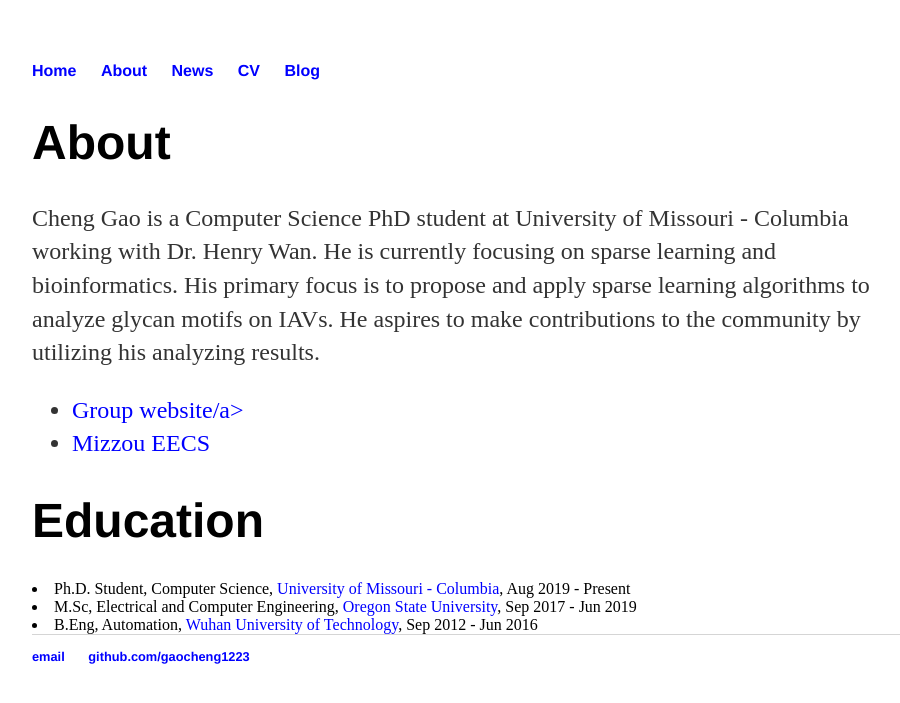
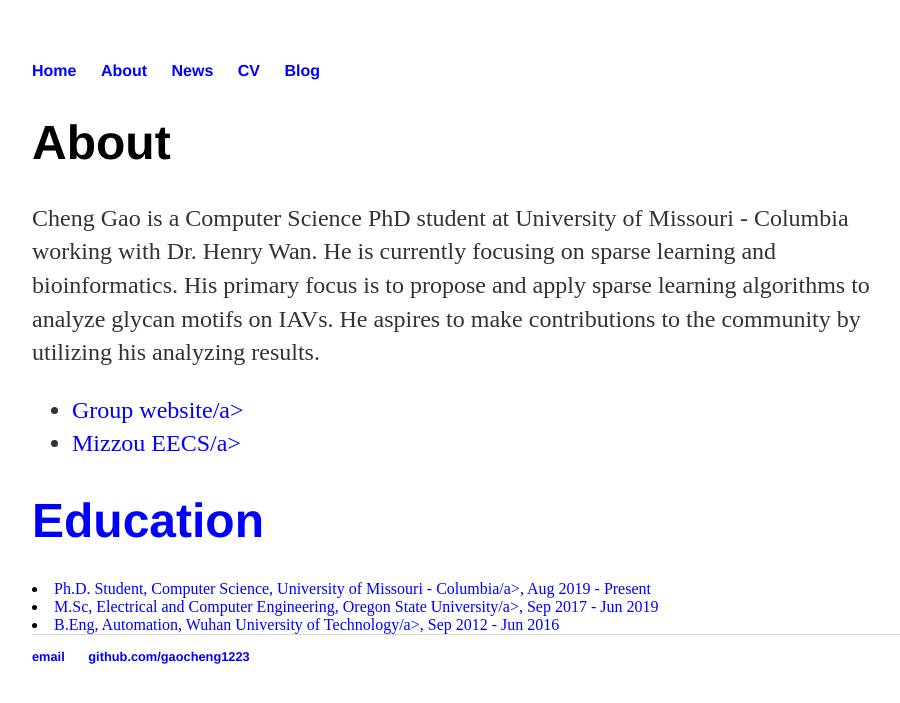
Before and after one commit to gaocheng1994/gaocheng1223.github.io, a Jekyll site: the page built from about/index.html, in a window 1280 px wide. Shown: the top 703 px of the page, without its empty margins (160-1060 px from the left). Built offline with Jekyll 4.4.1, drawn with Linux system fonts in a browser that asks for light colours; part of the change alters nothing that is shown.

```diff
--- a/about/index.html
+++ b/about/index.html
@@ -9,13 +9,13 @@ title: About Cheng Gao
 
 			<ul class="contacts">
 				<li><a href="https://sysbio.missouri.edu"<u>Group website</u>/a></li>
-				<li><a href="https://engineering.missouri.edu/academics/eecs">Mizzou EECS</a></li>
+				<li><a href="https://engineering.missouri.edu/academics/eecs"<u>Mizzou EECS</u>/a></li>
 				</ul>
 		</div>
 
 		<div class="education">
 			<h1>Education</h1>
-			<li> Ph.D. Student, Computer Science, <a href="https://missouri.edu">University of Missouri - Columbia</a>, Aug 2019 - Present </li>
-			<li> M.Sc, Electrical and Computer Engineering, <a href="https://oregonstate.edu">Oregon State University</a>, Sep 2017 - Jun 2019 </li>
-			<li> B.Eng, Automation, <a href="https://whut.edu.cn">Wuhan University of Technology</a>, Sep 2012 - Jun 2016 </li>
+			<li> Ph.D. Student, Computer Science, <a href="https://missouri.edu"<u>University of Missouri - Columbia</u>/a>, Aug 2019 - Present </li>
+			<li> M.Sc, Electrical and Computer Engineering, <a href="https://oregonstate.edu"<u>Oregon State University</u>/a>, Sep 2017 - Jun 2019 </li>
+			<li> B.Eng, Automation, <a href="https://whut.edu.cn"<u>Wuhan University of Technology</u>/a>, Sep 2012 - Jun 2016 </li>
 		</div>
```
